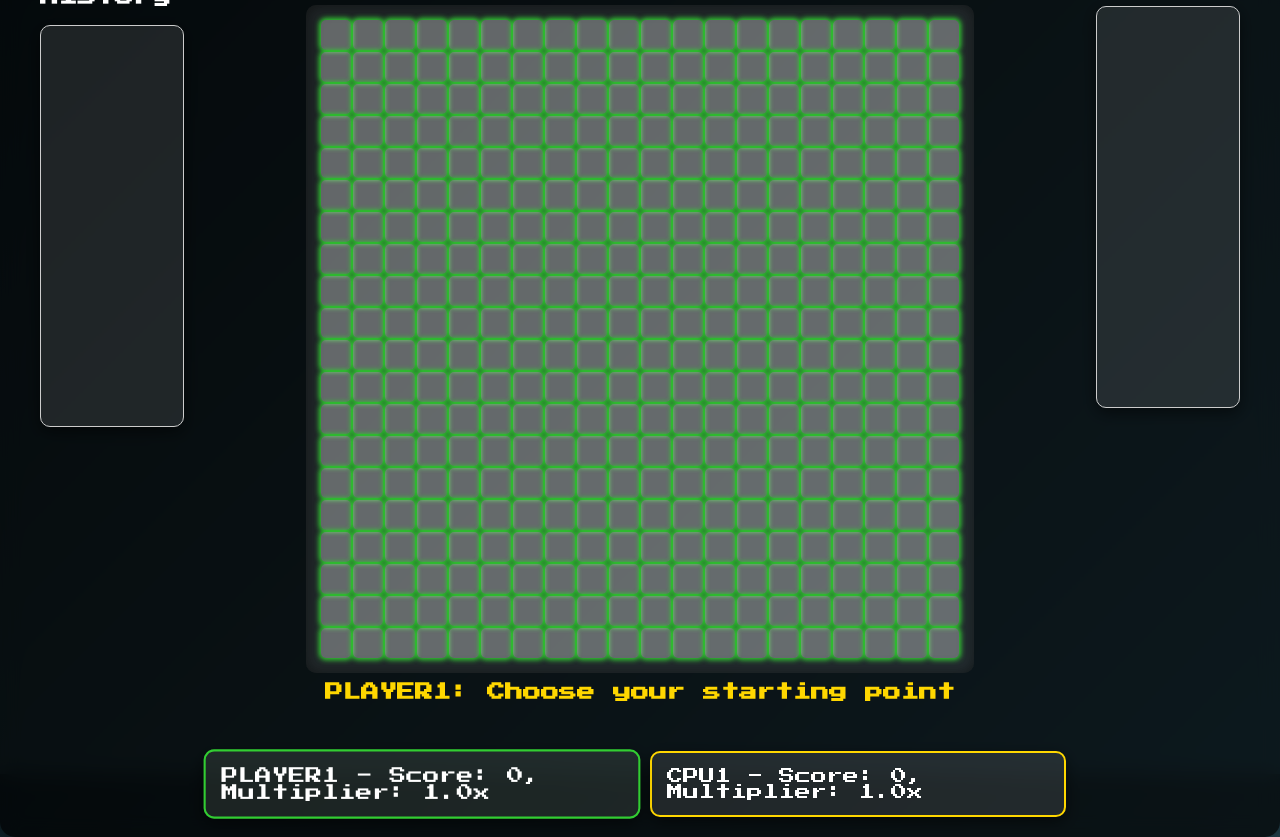
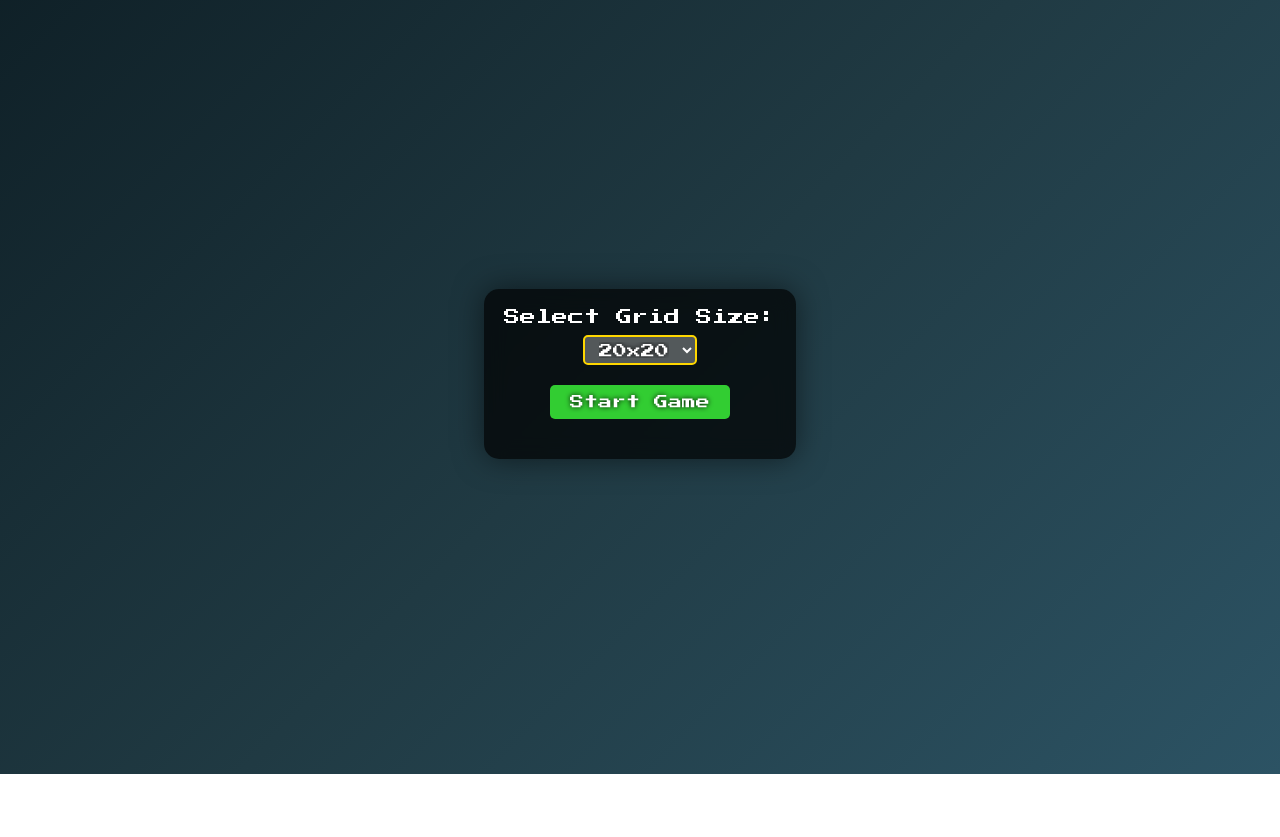
Before and after one commit to NitsuaFox/FIVES-ODDS-AND-EVENS, a plain HTML site: page FOE.html in a window 1280 px wide. Shown: the part 26-863 px from the top of the page. After the commit the page ends 800 px from the top, so only its background shows below. Drawn offline with Linux system fonts and the light colour scheme.

Commit message:
Update FOE.html

```diff
--- a/FOE.html
+++ b/FOE.html
@@ -20,6 +20,8 @@
         }
         .game-container {
             display: flex;
+            flex-direction: column;
+            align-items: center;
             padding: 20px;
             background: rgba(0, 0, 0, 0.7);
             border-radius: 15px;
@@ -33,8 +35,6 @@
         }
         #game-board {
             display: grid;
-            grid-template-columns: repeat(20, 30px);
-            grid-template-rows: repeat(20, 30px);
             gap: 2px;
             background: rgba(255, 255, 255, 0.1);
             padding: 15px;
@@ -42,12 +42,10 @@
             box-shadow: inset 0 0 15px rgba(0,0,0,0.5);
         }
         .cell {
-            width: 30px;
-            height: 30px;
             display: flex;
             align-items: center;
             justify-content: center;
-            font-size: 10px; /* Reduced font size */
+            font-size: 10px;
             cursor: pointer;
             background: rgba(255, 255, 255, 0.3);
             transition: all 0.3s ease;
@@ -123,10 +121,57 @@
         .combo-badge.even { background: #32CD32; }
         .combo-badge.odd { background: #FF69B4; }
         .combo-badge.fives { background: #1E90FF; }
+        #grid-size-selection {
+            display: flex;
+            flex-direction: column;
+            align-items: center;
+            margin-bottom: 20px;
+        }
+        #grid-size-selection label {
+            margin-bottom: 10px;
+        }
+        #grid-size-selection select {
+            font-family: 'Press Start 2P', cursive;
+            font-size: 14px;
+            padding: 5px 10px;
+            background: rgba(255, 255, 255, 0.3);
+            border: 2px solid #FFD700;
+            border-radius: 5px;
+            color: #fff;
+            text-shadow: 0 0 5px #000;
+        }
+        #start-game {
+            margin-top: 20px;
+            padding: 10px 20px;
+            font-family: 'Press Start 2P', cursive;
+            font-size: 14px;
+            background: #32CD32;
+            border: none;
+            border-radius: 5px;
+            color: #fff;
+            cursor: pointer;
+            text-shadow: 0 0 5px #000;
+            transition: all 0.3s ease;
+        }
+        #start-game:hover {
+            background: #28a745;
+        }
     </style>
 </head>
 <body>
     <div class="game-container">
+        <div id="grid-size-selection">
+            <label for="grid-size">Select Grid Size:</label>
+            <select id="grid-size">
+                <option value="10">10x10</option>
+                <option value="15">15x15</option>
+                <option value="20" selected>20x20</option>
+                <option value="25">25x25</option>
+                <option value="30">30x30</option>
+            </select>
+            <button id="start-game">Start Game</button>
+        </div>
+        <div id="game-content" style="display: none;">
             <div class="history-container">
                 <h3>Player 1 History</h3>
                 <ul id="player1-history" class="history-list"></ul>
@@ -146,23 +191,39 @@
                 <ul id="cpu1-history" class="history-list"></ul>
             </div>
         </div>
+    </div>
     <script>
-        const GS=20,TC=GS*GS,RT=2000;
-        let gb=[],cp='PLAYER1',pc={PLAYER1:[],CPU1:[]},sc={PLAYER1:0,CPU1:0},cb={PLAYER1:[],CPU1:[]},sm={PLAYER1:1,CPU1:1},gp='START',ir=false;
+        let GS = 20;
+        let TC = GS * GS;
+        const RT = 2000;
+        let gb = [], cp = 'PLAYER1', pc = {PLAYER1: [], CPU1: []}, sc = {PLAYER1: 0, CPU1: 0}, cb = {PLAYER1: [], CPU1: []}, sm = {PLAYER1: 1, CPU1: 1}, gp = 'START', ir = false;
+
+        document.getElementById('start-game').addEventListener('click', () => {
+            const gridSize = parseInt(document.getElementById('grid-size').value);
+            GS = gridSize;
+            TC = GS * GS;
+            document.getElementById('grid-size-selection').style.display = 'none';
+            document.getElementById('game-content').style.display = 'flex';
+            init();
+        });
 
         function init(){
-            const ge=document.getElementById('game-board');
-            gb=Array.from({length:TC},(_,i)=>({v:i+1,r:false,o:null}));
-            for(let i=gb.length-1;i>0;i--){
-                const j=Math.floor(Math.random()*(i+1));
-                [gb[i],gb[j]]=[gb[j],gb[i]];
+            const ge = document.getElementById('game-board');
+            ge.style.gridTemplateColumns = `repeat(${GS}, 30px)`;
+            ge.style.gridTemplateRows = `repeat(${GS}, 30px)`;
+            gb = Array.from({length: TC}, (_, i) => ({v: i + 1, r: false, o: null}));
+            for(let i = gb.length - 1; i > 0; i--){
+                const j = Math.floor(Math.random() * (i + 1));
+                [gb[i], gb[j]] = [gb[j], gb[i]];
             }
-            ge.innerHTML='';
-            gb.forEach((c,i)=>{
-                const ce=document.createElement('div');
+            ge.innerHTML = '';
+            gb.forEach((c, i) => {
+                const ce = document.createElement('div');
                 ce.classList.add('cell');
-                ce.dataset.index=i;
-                ce.addEventListener('click',()=>handleCellClick(i));
+                ce.dataset.index = i;
+                ce.style.width = `${30}px`;
+                ce.style.height = `${30}px`;
+                ce.addEventListener('click', () => handleCellClick(i));
                 ge.appendChild(ce);
             });
             updateStatus();
@@ -171,17 +232,17 @@
         }
 
         function handleCellClick(i){
-            if(ir||cp!=='PLAYER1')return;
-            if(gp==='START'||isValidMove(i))makeMove(i);
+            if(ir || cp !== 'PLAYER1') return;
+            if(gp === 'START' || isValidMove(i)) makeMove(i);
         }
 
         function makeMove(i){
-            if(gb[i].r)return;
-            gb[i].r=true;
-            gb[i].o=cp;
+            if(gb[i].r) return;
+            gb[i].r = true;
+            gb[i].o = cp;
             pc[cp].push(i);
-            const ce=document.querySelector(`.cell[data-index="${i}"]`);
-            ce.textContent=gb[i].v;
+            const ce = document.querySelector(`.cell[data-index="${i}"]`);
+            ce.textContent = gb[i].v;
             ce.classList.add(cp.toLowerCase());
             updateCombo(gb[i].v);
             updateScore();
@@ -190,149 +251,148 @@
         }
 
         function revealSurroundingNumbers(i){
-            ir=true;
-            const si=getSurroundingIndices(i);
-            si.forEach(i=>{
+            ir = true;
+            const si = getSurroundingIndices(i);
+            si.forEach(i => {
                 if(!gb[i].r){
-                    const c=document.querySelector(`.cell[data-index="${i}"]`);
-                    c.textContent=gb[i].v;
+                    const c = document.querySelector(`.cell[data-index="${i}"]`);
+                    c.textContent = gb[i].v;
                     c.classList.add('temp-revealed');
                 }
             });
-            setTimeout(()=>{
-                si.forEach(i=>{
+            setTimeout(() => {
+                si.forEach(i => {
                     if(!gb[i].r){
-                        const c=document.querySelector(`.cell[data-index="${i}"]`);
-                        c.textContent='';
+                        const c = document.querySelector(`.cell[data-index="${i}"]`);
+                        c.textContent = '';
                         c.classList.remove('temp-revealed');
                     }
                 });
-                ir=false;
+                ir = false;
                 switchPlayer();
-            },RT);
+            }, RT);
         }
 
         function switchPlayer(){
-            cp=cp==='PLAYER1'?'CPU1':'PLAYER1';
-            if(gp==='START'&&pc['CPU1'].length===1)gp='PLAY';
+            cp = cp === 'PLAYER1' ? 'CPU1' : 'PLAYER1';
+            if(gp === 'START' && pc['CPU1'].length === 1) gp = 'PLAY';
             updateStatus();
             updatePlayerInfo();
             highlightAvailableMoves();
-            if(cp==='CPU1'){
-                setTimeout(makeCPUMove,500);
+            if(cp === 'CPU1'){
+                setTimeout(makeCPUMove, 500);
             }
         }
 
         function isValidMove(i){
-            if(gb[i].r)return false;
-            return pc[cp].some(ci=>getSurroundingIndices(ci).includes(i));
+            if(gb[i].r) return false;
+            return pc[cp].some(ci => getSurroundingIndices(ci).includes(i));
         }
 
         function updateCombo(v){
-            const ie=v%2===0,if5=v%5===0;
-            let nc=[];
-            cb[cp].forEach(c=>{
-                if((c.t==='EVEN'&&ie)||(c.t==='ODD'&&!ie))nc.push({t:c.t,c:c.c+1});
-                if(c.t==='FIVES'&&if5)nc.push({t:'FIVES',c:c.c+1});
+            const ie = v % 2 === 0, if5 = v % 5 === 0;
+            let nc = [];
+            cb[cp].forEach(c => {
+                if((c.t === 'EVEN' && ie) || (c.t === 'ODD' && !ie)) nc.push({t: c.t, c: c.c + 1});
+                if(c.t === 'FIVES' && if5) nc.push({t: 'FIVES', c: c.c + 1});
             });
-            if(nc.length===0||(if5&&!nc.some(c=>c.t==='FIVES'))){
-                if(if5)nc.push({t:'FIVES',c:1});
-                if(ie)nc.push({t:'EVEN',c:1});
-                else nc.push({t:'ODD',c:1});
+            if(nc.length === 0 || (if5 && !nc.some(c => c.t === 'FIVES'))){
+                if(if5) nc.push({t: 'FIVES', c: 1});
+                if(ie) nc.push({t: 'EVEN', c: 1});
+                else nc.push({t: 'ODD', c: 1});
             }
-            cb[cp]=nc;
+            cb[cp] = nc;
             updateScoreMultiplier();
         }
 
         function updateScoreMultiplier(){
-            sm[cp]=1+cb[cp].reduce((t,c)=>t+c.c*0.1,0);
+            sm[cp] = 1 + cb[cp].reduce((t, c) => t + c.c * 0.1, 0);
         }
 
         function updateScore(){
-            sc[cp]+=Math.round(sm[cp]);
+            sc[cp] += Math.round(sm[cp]);
         }
 
         function updateHistory(v){
-            const hl=document.getElementById(`${cp.toLowerCase()}-history`);
-            const li=document.createElement('li');
+            const hl = document.getElementById(`${cp.toLowerCase()}-history`);
+            const li = document.createElement('li');
             li.classList.add('history-item');
-            const ns=document.createElement('span');
+            const ns = document.createElement('span');
             ns.classList.add('number');
-            ns.textContent=v;
-            const cis=document.createElement('span');
+            ns.textContent = v;
+            const cis = document.createElement('span');
             cis.classList.add('combo-info');
-            cb[cp].forEach(c=>{
-                const cb=document.createElement('span');
-                cb.classList.add('combo-badge',c.t.toLowerCase());
-                cb.textContent=`${c.c}x${c.t.charAt(0)}`;
+            cb[cp].forEach(c => {
+                const cb = document.createElement('span');
+                cb.classList.add('combo-badge', c.t.toLowerCase());
+                cb.textContent = `${c.c}x${c.t.charAt(0)}`;
                 cis.appendChild(cb);
             });
             li.appendChild(ns);
             li.appendChild(cis);
-            hl.insertBefore(li,hl.firstChild);
-            if(hl.children.length>10)hl.removeChild(hl.lastChild);
+            hl.insertBefore(li, hl.firstChild);
+            if(hl.children.length > 10) hl.removeChild(hl.lastChild);
         }
 
         function getSurroundingIndices(i){
-            const r=Math.floor(i/GS),c=i%GS;
-            return [i-GS-1,i-GS,i-GS+1,i-1,i+1,i+GS-1,i+GS,i+GS+1].filter((i,idx)=>{
-                const r2=Math.floor(i/GS),c2=i%GS;
-                return r2>=0&&r2<GS&&c2>=0&&c2<GS&&Math.abs(r2-r)<=1&&Math.abs(c2-c)<=1;
+            const r = Math.floor(i / GS), c = i % GS;
+            return [i - GS - 1, i - GS, i - GS + 1, i - 1, i + 1, i + GS - 1, i + GS, i + GS + 1].filter((i, idx) => {
+                const r2 = Math.floor(i / GS), c2 = i % GS;
+                return r2 >= 0 && r2 < GS && c2 >= 0 && c2 < GS && Math.abs(r2 - r) <= 1 && Math.abs(c2 - c) <= 1;
             });
         }
 
         function highlightAvailableMoves(){
-            document.querySelectorAll('.cell').forEach(c=>c.classList.remove('available'));
-            if(gp==='START'){
-                document.querySelectorAll('.cell:not(.player1):not(.cpu1)').forEach(c=>c.classList.add('available'));
-            }else{
-                pc[cp].forEach(ci=>{
-                    getSurroundingIndices(ci).forEach(i=>{
-                        if(!gb[i].r)document.querySelector(`.cell[data-index="${i}"]`).classList.add('available');
+            document.querySelectorAll('.cell').forEach(c => c.classList.remove('available'));
+            if(gp === 'START'){
+                document.querySelectorAll('.cell:not(.player1):not(.cpu1)').forEach(c => c.classList.add('available'));
+            } else {
+                pc[cp].forEach(ci => {
+                    getSurroundingIndices(ci).forEach(i => {
+                        if(!gb[i].r) document.querySelector(`.cell[data-index="${i}"]`).classList.add('available');
                     });
                 });
             }
         }
 
         function makeCPUMove(){
-            let am=[];
-            if(gp==='START'){
-                am=gb.map((c,i)=>i).filter(i=>!gb[i].r);
-            }else{
-                pc['CPU1'].forEach(ci=>{
-                    getSurroundingIndices(ci).forEach(i=>{
-                        if(!gb[i].r)am.push(i);
+            let am = [];
+            if(gp === 'START'){
+                am = gb.map((c, i) => i).filter(i => !gb[i].r);
+            } else {
+                pc['CPU1'].forEach(ci => {
+                    getSurroundingIndices(ci).forEach(i => {
+                        if(!gb[i].r) am.push(i);
                     });
                 });
             }
-            if(am.length>0){
-                const rm=am[Math.floor(Math.random()*am.length)];
+            if(am.length > 0){
+                const rm = am[Math.floor(Math.random() * am.length)];
                 makeMove(rm);
-            }else{
+            } else {
                 endGame();
             }
         }
 
         function updatePlayerInfo(){
-            ['PLAYER1','CPU1'].forEach(p=>{
-                const ie=document.getElementById(`${p.toLowerCase()}-info`);
-                ie.textContent=`${p} - Score: ${sc[p]}, Multiplier: ${sm[p].toFixed(1)}x`;
+            ['PLAYER1', 'CPU1'].forEach(p => {
+                const ie = document.getElementById(`${p.toLowerCase()}-info`);
+                ie.textContent = `${p} - Score: ${sc[p]}, Multiplier: ${sm[p].toFixed(1)}x`;
             });
-            document.getElementById('player1-info').classList.toggle('active',cp==='PLAYER1');
-            document.getElementById('cpu1-info').classList.toggle('active',cp==='CPU1');
+            document.getElementById('player1-info').classList.toggle('active', cp === 'PLAYER1');
+            document.getElementById('cpu1-info').classList.toggle('active', cp === 'CPU1');
         }
 
         function updateStatus(){
-            const se=document.getElementById('status');
-            se.textContent=gp==='START'?`${cp}: Choose your starting point`:`Current turn: ${cp}`;
+            const se = document.getElementById('status');
+            se.textContent = gp === 'START' ? `${cp}: Choose your starting point` : `Current turn: ${cp}`;
         }
 
         function endGame(){
-            const winner=sc.PLAYER1>sc.CPU1?'PLAYER1':'CPU1';
+            const winner = sc.PLAYER1 > sc.CPU1 ? 'PLAYER1' : 'CPU1';
             alert(`Game Over! ${winner} wins with a score of ${sc[winner]}!`);
         }
 
-        init();
     </script>
 </body>
 </html>
```
Lines whose indentation alone changed are shown as unchanged.
